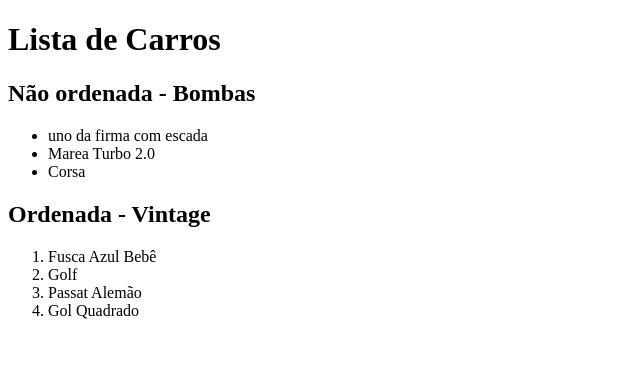
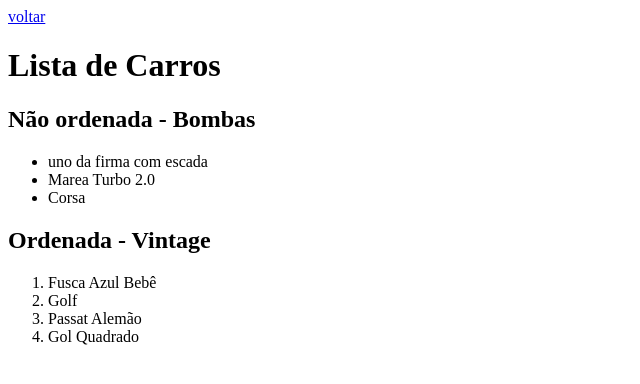
Before and after one commit to lucas-angelo-silva/superdev8-curso-html, a plain HTML site: page paginas/exemplo02-listas.html in a window 1280 px wide. Shown: the whole page, without its empty margins (0-640 px from the left). Drawn offline with Linux system fonts and the light colour scheme.

Commit message:
adicionado opção de voltar

```diff
--- a/paginas/exemplo02-listas.html
+++ b/paginas/exemplo02-listas.html
@@ -4,6 +4,7 @@
 <head>
 
 <body>
+    <a href="../index.html">voltar</a>
     <h1>Lista de Carros</h1>
 
     <h2>Não ordenada - Bombas</h2>
```
